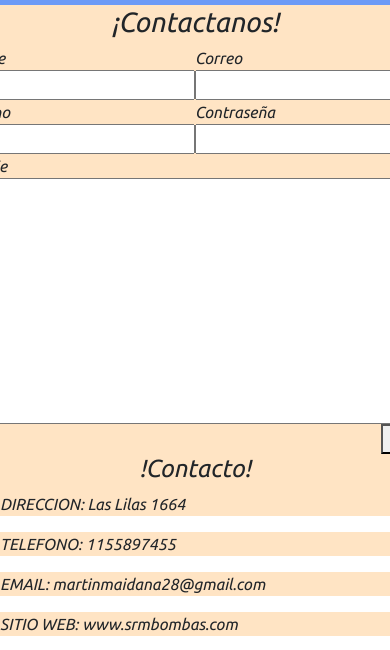
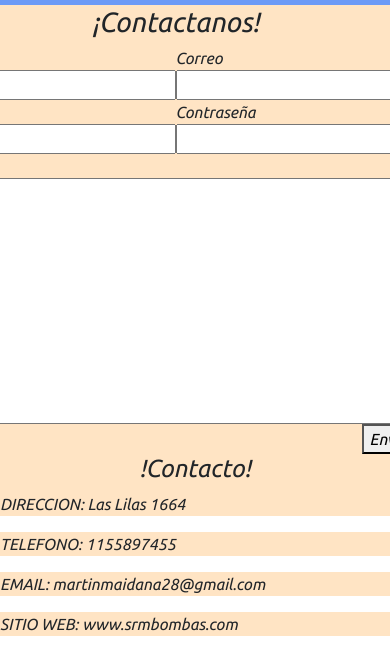
Before and after one commit to Martinmaidana14/ProyectoFinal-MartinMaidana, a website: page pages/contacto.html in a window 390 px wide. Shown: the part 135-785 px from the top of the page. Drawn offline with nearby package versions, Linux system fonts and the light colour scheme; files that its build step writes are made by us from their sources; grey boxes are pictures that could not be loaded.

Commit message:
nuevocommit

```diff
--- a/scss/_maincontact.scss
+++ b/scss/_maincontact.scss
@@ -3,9 +3,6 @@
 
 .contact {
     background-color: bisque;
-    display: flex;
-    flex-direction: row;
-    justify-content: space-around;
     form{
         display: flex;
         justify-content: center;
--- a/scss/_mediaqueries.scss
+++ b/scss/_mediaqueries.scss
@@ -36,9 +36,10 @@
 
 @media (max-width:768px){
 
-    .contact {
-    flex-direction: column;
-    justify-content: center;
+    .contact form {
+        display: flex;
+        justify-content: center;
+        width: 90%;
     }}
 
 
```
